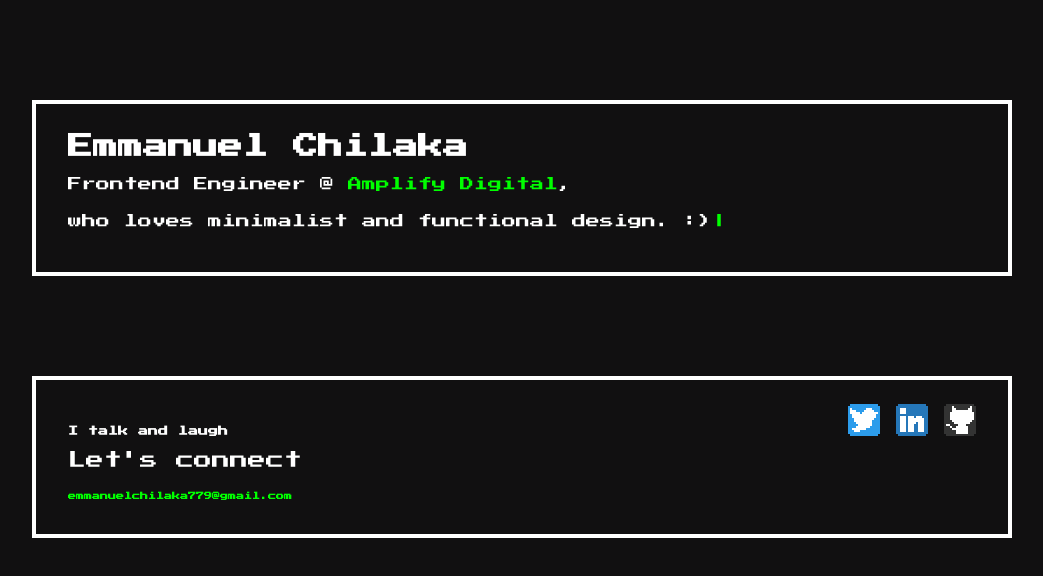
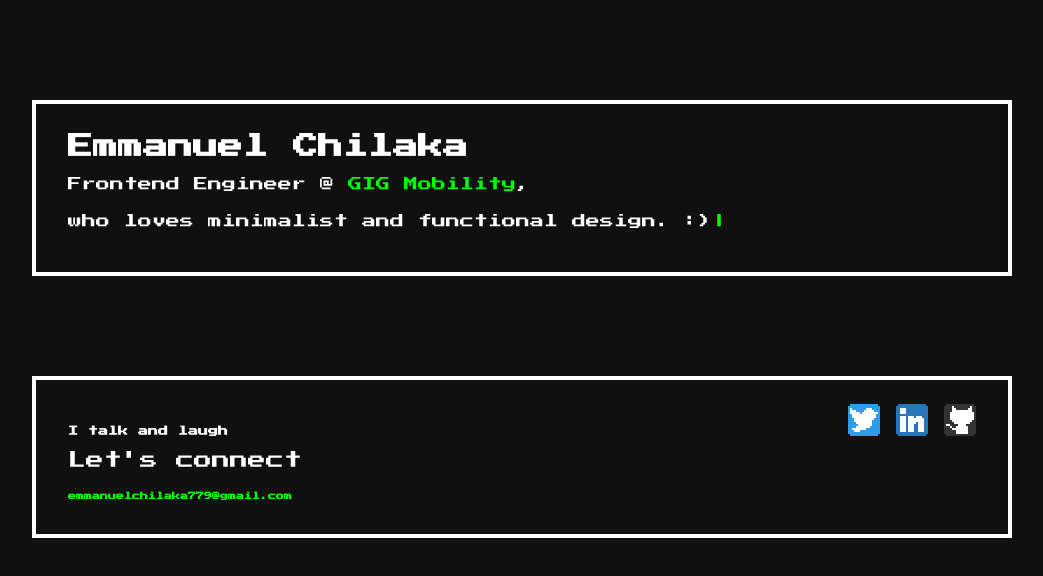
Before and after one commit to echilaka1/echilaka1.github.io, a plain HTML site: page index.html in a window 1280 px wide. Shown: the whole page, without its empty margins (118-1161 px from the left). Drawn offline with nearby package versions, Linux system fonts and the light colour scheme.

Commit message:
updated company

```diff
--- a/index.html
+++ b/index.html
@@ -41,7 +41,7 @@
                     <div class="about">
                         <h1>Emmanuel Chilaka</h1>
                         <span class="content">
-                            <p>Frontend Engineer @ <a href="https://amplify.ng" target="_blank">Amplify Digital</a>,</p>
+                            <p>Frontend Engineer @ <a href="https://gigm.com/" target="_blank">GIG Mobility</a>,</p>
                             <p>who loves minimalist and functional design. :)<span>|</span></p>
                         </span>
                     </div>
```
